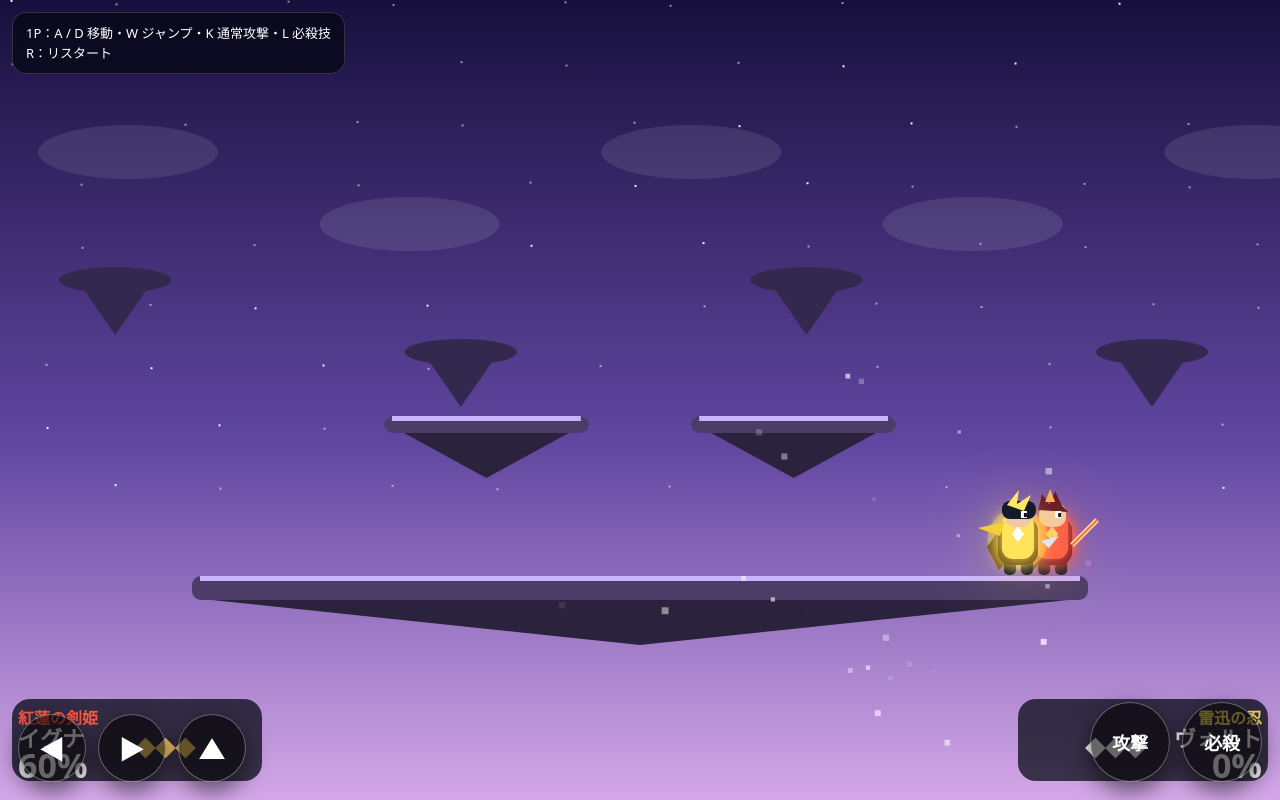
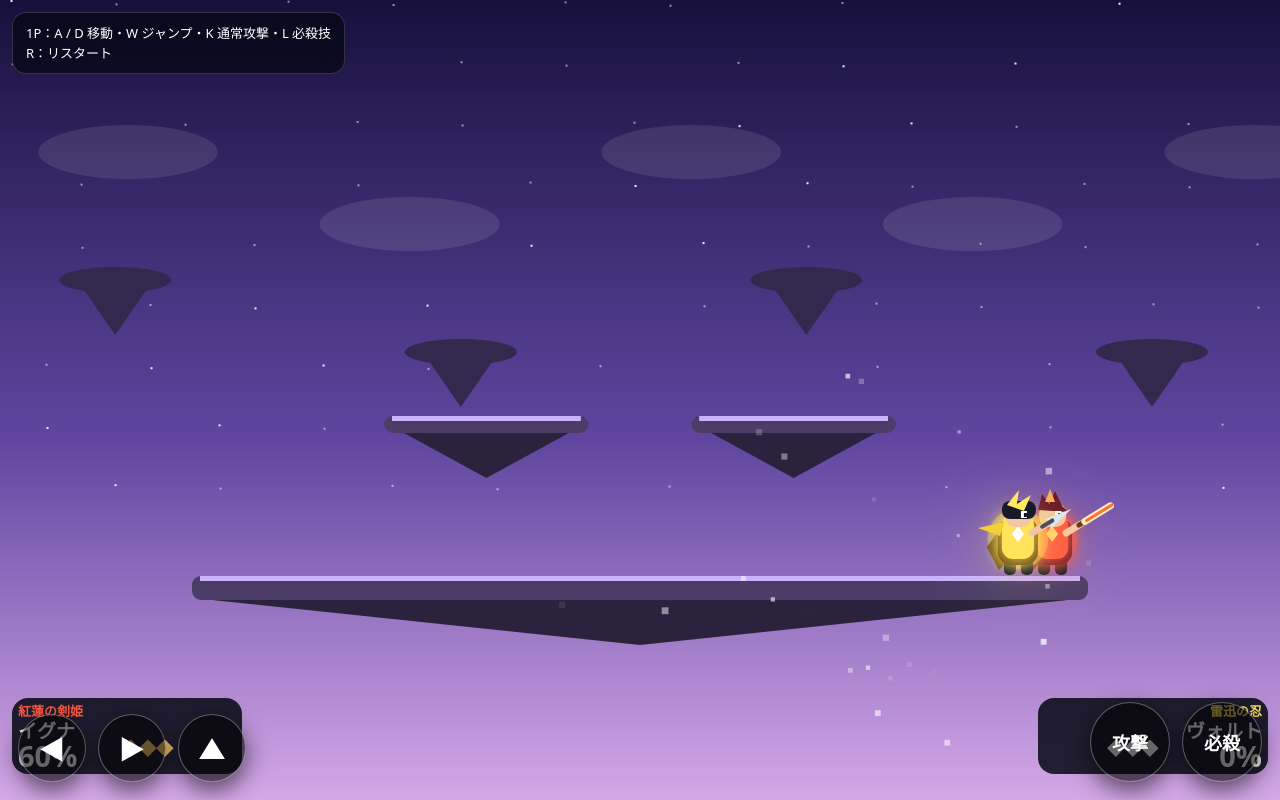
Before and after one commit to Raft3921/NICHI-GAMES, a plain HTML site: page index.html in a window 1280 px wide. Drawn offline with Linux system fonts and the light colour scheme.

Commit message:
Add files via upload

```diff
--- a/index.html
+++ b/index.html
@@ -19,7 +19,19 @@ canvas{display:block;width:100vw;height:100vh;touch-action:none}
 #resultBox{padding:28px 40px;border-radius:24px;border:1px solid #ffffff33;background:#10172aee;text-align:center;box-shadow:0 30px 100px #000}
 #resultBox h1{margin:0 0 14px;font-size:clamp(36px,7vw,72px)}
 #resultBox button{padding:13px 28px;border:0;border-radius:14px;background:linear-gradient(135deg,#725cff,#31c7ff);color:#fff;font-size:18px;font-weight:900}
+
 @media (hover:hover) and (pointer:fine){#touch{display:none}}
+@media (pointer:coarse){
+  #help{font-size:12px;max-width:74vw}
+  .pad,.actions{bottom:max(14px,env(safe-area-inset-bottom))}
+}
+@media (max-width:720px){
+  .btn{width:60px;height:60px;font-size:24px}
+  .btn.action{width:70px;height:70px;font-size:16px}
+  .pad,.actions{gap:8px}
+  .pad{left:10px}.actions{right:10px}
+}
+
 </style>
 </head>
 <body>
@@ -276,10 +288,19 @@ class Fighter{
     if(this.inv>0&&Math.floor(this.inv/5)%2===0)ctx.globalAlpha=.35;
     ctx.translate(this.x,this.y);
 
+    const attackProgress = this.attackT > 0 ? 1 - this.attackT / 13 : 0;
+    const swing = this.attackT > 0
+      ? Math.sin(Math.min(1, attackProgress) * Math.PI) * 1.75
+      : 0;
+    const bodyLean = this.attackT > 0 ? this.facing * swing * 2.2 : 0;
+
     // elemental aura
     ctx.globalAlpha*=.35;
     glowOrb(28,37,28+Math.sin(time*.08+this.charIndex)*3,this.char.color);
     ctx.globalAlpha=1;
+
+    ctx.save();
+    ctx.translate(bodyLean,0);
 
     // cape / back ornament
     ctx.fillStyle=this.char.dark;
@@ -308,58 +329,102 @@ class Fighter{
     // head
     ctx.fillStyle='#f3c7a5';roundRect(15,1,27,24,10);
 
-    // hair / helmet and unique silhouette
+    // hair / helmet
     if(this.charIndex===0){
       ctx.fillStyle='#651522';
       ctx.beginPath();ctx.moveTo(14,8);ctx.lineTo(18,-8);ctx.lineTo(25,2);ctx.lineTo(31,-11);ctx.lineTo(38,4);ctx.lineTo(44,10);ctx.closePath();ctx.fill();
       ctx.fillStyle='#ffab52';ctx.beginPath();ctx.moveTo(21,0);ctx.lineTo(26,-13);ctx.lineTo(31,0);ctx.fill();
-      // sword
-      ctx.strokeStyle='#f8e4a4';ctx.lineWidth=5;ctx.beginPath();
-      const sx=this.facing>0?48:8;ctx.moveTo(sx,43);ctx.lineTo(sx+this.facing*25,18);ctx.stroke();
-      ctx.strokeStyle='#ff6c3e';ctx.lineWidth=2;ctx.stroke();
     }else if(this.charIndex===1){
       ctx.fillStyle='#dffbff';
       ctx.beginPath();ctx.moveTo(12,9);ctx.lineTo(28,-18);ctx.lineTo(45,9);ctx.closePath();ctx.fill();
       ctx.fillStyle='#56cdec';ctx.beginPath();ctx.moveTo(20,1);ctx.lineTo(28,-10);ctx.lineTo(35,1);ctx.closePath();ctx.fill();
-      // staff
-      ctx.strokeStyle='#b8ecff';ctx.lineWidth=4;ctx.beginPath();
-      const sx=this.facing>0?49:7;ctx.moveTo(sx,55);ctx.lineTo(sx+this.facing*12,7);ctx.stroke();
-      glowOrb(sx+this.facing*12,7,6,'#d9fbff');
     }else if(this.charIndex===2){
       ctx.fillStyle='#171a28';roundRect(12,-1,34,18,8);
       ctx.fillStyle='#ffe862';
       ctx.beginPath();ctx.moveTo(17,3);ctx.lineTo(29,-12);ctx.lineTo(27,2);ctx.lineTo(41,-7);ctx.lineTo(34,9);ctx.closePath();ctx.fill();
-      // scarf
       ctx.fillStyle='#f4cf35';ctx.beginPath();
       if(this.facing>0){ctx.moveTo(15,20);ctx.lineTo(-12,26);ctx.lineTo(10,34);}
       else{ctx.moveTo(41,20);ctx.lineTo(68,26);ctx.lineTo(46,34);}
       ctx.closePath();ctx.fill();
-      // kunai
-      ctx.fillStyle='#dce6ef';ctx.beginPath();
-      const kx=this.facing>0?51:5;ctx.moveTo(kx,39);ctx.lineTo(kx+this.facing*18,34);ctx.lineTo(kx+this.facing*8,46);ctx.closePath();ctx.fill();
     }else{
       ctx.fillStyle='#315c2d';roundRect(12,-1,34,19,9);
       ctx.fillStyle='#9bea86';
       ctx.beginPath();ctx.ellipse(18,0,9,16,-.65,0,Math.PI*2);ctx.ellipse(39,1,9,16,.65,0,Math.PI*2);ctx.fill();
-      // shoulder armor
       ctx.fillStyle='#6b8c45';ctx.beginPath();ctx.arc(9,29,12,0,Math.PI*2);ctx.arc(47,29,12,0,Math.PI*2);ctx.fill();
-      // shield
-      ctx.fillStyle='#426b39';ctx.strokeStyle='#b5df79';ctx.lineWidth=3;
-      ctx.beginPath();const sx=this.facing>0?50:6;
-      ctx.arc(sx,45,13,0,Math.PI*2);ctx.fill();ctx.stroke();
     }
 
     // eyes
     ctx.fillStyle='#fff';ctx.fillRect(this.facing>0?31:19,9,6,7);
     ctx.fillStyle='#10131b';ctx.fillRect(this.facing>0?34:20,11,3,4);
 
-    // attack flash
+    // weapon arm and weapon swing
+    const shoulderX = this.facing > 0 ? 42 : 14;
+    const shoulderY = 31;
+    const baseAngle = this.facing > 0 ? -0.55 : Math.PI + 0.55;
+    const swingAngle = this.facing > 0 ? swing : -swing;
+
+    ctx.save();
+    ctx.translate(shoulderX, shoulderY);
+    ctx.rotate(baseAngle + swingAngle);
+
+    // arm
+    ctx.strokeStyle='#f3c7a5';
+    ctx.lineWidth=7;
+    ctx.lineCap='round';
+    ctx.beginPath();ctx.moveTo(0,0);ctx.lineTo(17,0);ctx.stroke();
+
+    if(this.charIndex===0){
+      // fire sword
+      ctx.strokeStyle='#6f331d';ctx.lineWidth=5;
+      ctx.beginPath();ctx.moveTo(15,0);ctx.lineTo(23,0);ctx.stroke();
+      ctx.strokeStyle='#fff0b3';ctx.lineWidth=7;
+      ctx.beginPath();ctx.moveTo(22,0);ctx.lineTo(52,0);ctx.stroke();
+      ctx.strokeStyle='#ff6c3e';ctx.lineWidth=3;
+      ctx.beginPath();ctx.moveTo(24,0);ctx.lineTo(54,0);ctx.stroke();
+    }else if(this.charIndex===1){
+      // ice staff
+      ctx.strokeStyle='#b8ecff';ctx.lineWidth=5;
+      ctx.beginPath();ctx.moveTo(15,0);ctx.lineTo(51,0);ctx.stroke();
+      glowOrb(54,0,7,'#d9fbff');
+    }else if(this.charIndex===2){
+      // kunai
+      ctx.fillStyle='#dce6ef';
+      ctx.beginPath();ctx.moveTo(17,-5);ctx.lineTo(46,0);ctx.lineTo(17,7);ctx.lineTo(24,0);ctx.closePath();ctx.fill();
+      ctx.strokeStyle='#4a4f5a';ctx.lineWidth=4;
+      ctx.beginPath();ctx.moveTo(12,0);ctx.lineTo(24,0);ctx.stroke();
+    }else{
+      // heavy wooden hammer
+      ctx.strokeStyle='#73502e';ctx.lineWidth=7;
+      ctx.beginPath();ctx.moveTo(14,0);ctx.lineTo(45,0);ctx.stroke();
+      ctx.fillStyle='#426b39';
+      roundRect(40,-12,22,24,6);
+      ctx.strokeStyle='#b5df79';ctx.lineWidth=3;ctx.strokeRect(42,-10,18,20);
+    }
+    ctx.restore();
+
+    // off-hand shield for Gaia
+    if(this.charIndex===3){
+      ctx.fillStyle='#426b39';ctx.strokeStyle='#b5df79';ctx.lineWidth=3;
+      const sx=this.facing>0?8:48;
+      ctx.beginPath();ctx.arc(sx,45,13,0,Math.PI*2);ctx.fill();ctx.stroke();
+    }
+
+    ctx.restore();
+
+    // attack arc/trail
     if(this.attackT>0){
-      ctx.save();ctx.globalAlpha=.8;
-      ctx.strokeStyle=this.char.accent;ctx.lineWidth=7;ctx.beginPath();
-      const cx=this.facing>0?53:3;
-      ctx.arc(cx,34,28,this.facing>0?-1.2:Math.PI+.2,this.facing>0?1.2:Math.PI-.2);
-      ctx.stroke();ctx.restore();
+      ctx.save();
+      ctx.globalAlpha=.85;
+      ctx.strokeStyle=this.char.accent;
+      ctx.lineWidth=8;
+      ctx.lineCap='round';
+      ctx.beginPath();
+      const cx=this.facing>0?47:9;
+      const start=this.facing>0?-1.7:Math.PI+1.7;
+      const end=this.facing>0?1.0:Math.PI-1.0;
+      ctx.arc(cx,34,34,start,end,this.facing<0);
+      ctx.stroke();
+      ctx.restore();
     }
 
     ctx.restore();
@@ -436,16 +501,33 @@ function drawProjectiles(){
   }
 }
 function drawHUD(){
+  const touchDevice = matchMedia('(pointer:coarse)').matches;
+  const hudBottom = touchDevice ? 118 : 20;
+  const hudY = H - hudBottom - 82;
+  const panelW = Math.min(230, W * .42);
   const list=[{f:p1,x:18,align:'left'},{f:p2,x:W-18,align:'right'}];
+
   for(const d of list){
     ctx.textAlign=d.align;
-    const bx=d.align==='left'?12:W-262;
-    ctx.fillStyle='#050812bb';roundRect(bx,H-101,250,82,18);
-    ctx.fillStyle=d.f.char.color;ctx.font='900 16px system-ui';ctx.fillText(d.f.char.title,d.x,H-76);
-    ctx.fillStyle='#fff';ctx.font='900 22px system-ui';ctx.fillText(d.f.char.name,d.x,H-53);
-    ctx.font='900 34px system-ui';ctx.fillText(Math.floor(d.f.percent)+'%',d.x,H-22);
-    ctx.fillStyle=d.f.char.accent;ctx.font='800 20px system-ui';
-    ctx.fillText('◆'.repeat(d.f.stocks),d.align==='left'?135:W-135,H-44);
+    const bx=d.align==='left'?12:W-panelW-12;
+    ctx.fillStyle='#050812d8';
+    roundRect(bx,hudY,panelW,76,16);
+
+    ctx.fillStyle=d.f.char.color;
+    ctx.font='900 13px system-ui';
+    ctx.fillText(d.f.char.title,d.x,hudY+18);
+
+    ctx.fillStyle='#fff';
+    ctx.font='900 19px system-ui';
+    ctx.fillText(d.f.char.name,d.x,hudY+40);
+
+    ctx.font='900 29px system-ui';
+    ctx.fillText(Math.floor(d.f.percent)+'%',d.x,hudY+69);
+
+    ctx.fillStyle=d.f.char.accent;
+    ctx.font='800 17px system-ui';
+    const stockX=d.align==='left'?Math.min(panelW-20,122):W-Math.min(panelW-20,122);
+    ctx.fillText('◆'.repeat(d.f.stocks),stockX,hudY+57);
   }
 }
 function loop(){
```
